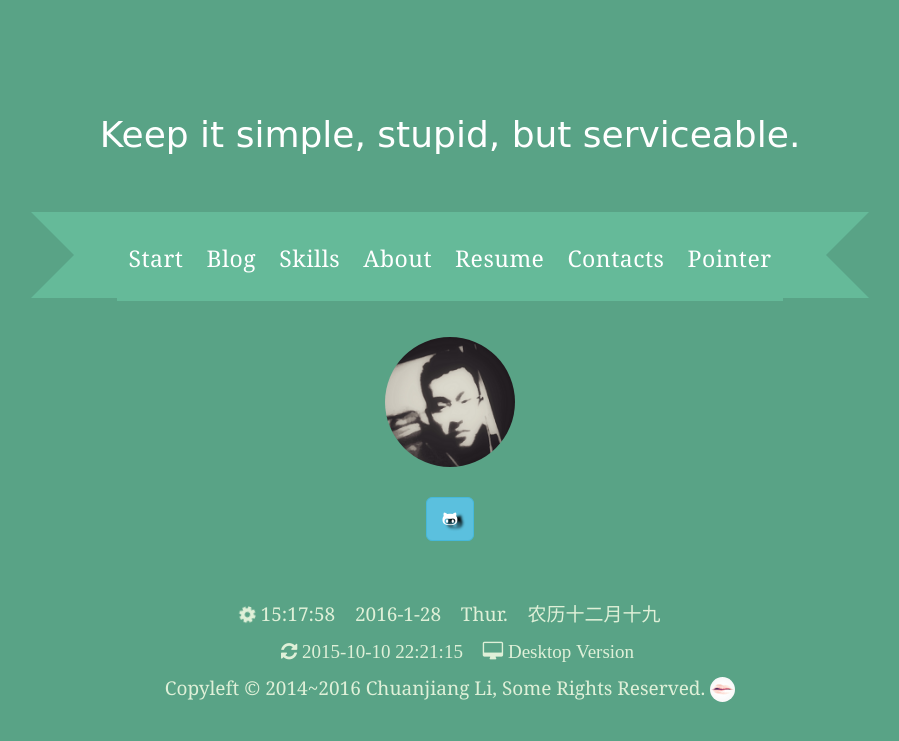
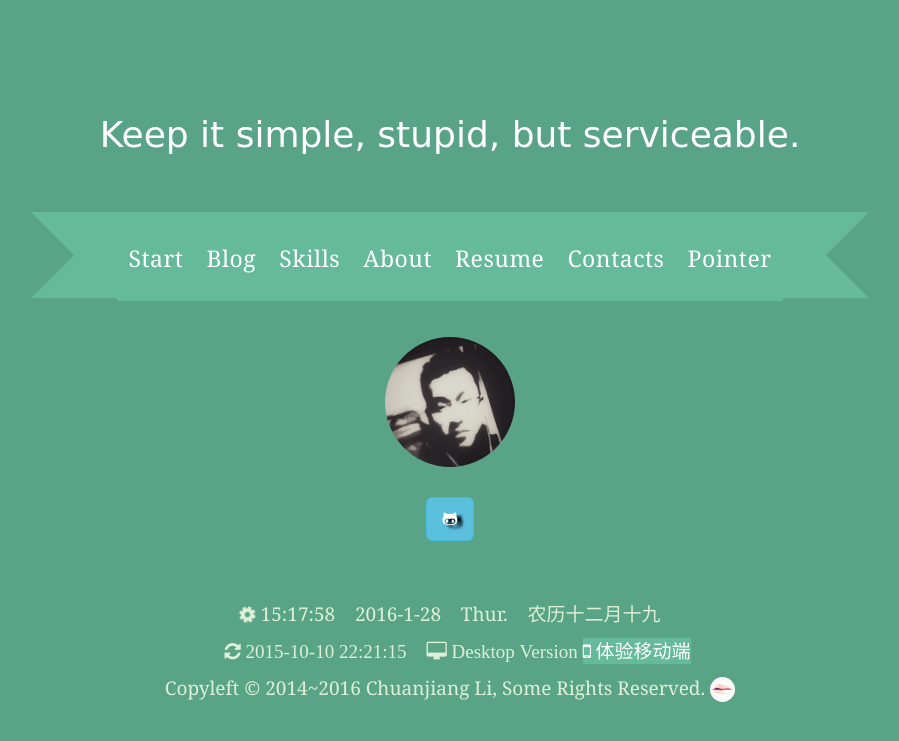
Before and after one commit to light-shadow/ckwongloy.github.io, a Jekyll site: the page built from index.html, in a window 1280 px wide. Shown: the top 741 px of the page, without its empty margins (190-1089 px from the left). Built offline with Jekyll 4.4.1, drawn with Linux system fonts in a browser that asks for light colours; Markdown is read by kramdown in place of the engine named in the settings.

Commit message:
layout adjust

```diff
--- a/_includes/blog_footer.html
+++ b/_includes/blog_footer.html
@@ -32,7 +32,7 @@ Copyleft &copy; 2014~2016 Chuanjiang Li, Some Rights Reserved.
 <span class="fa fa-refresh" style="padding:0 15px 0 15px;"> 2015-10-10 22:21:15</span>
 <span class="fa fa-desktop"> Desktop Version</span>
 
-<a href="http://lamchuanjiang.gitcafe.io" title="Hexo + NexT">
+<a href="http://lamchuanjiang.gitcafe.io" title="Hexo + NexT" target="_blank">
 <button style="color:black;font-weight:bold;">
 <i class="fa fa-mobile" style="font-size:18px;"></i>
 <span style="font-size:14px;"> 切换到移动端</span></button></a></p></div>
--- a/_includes/footer.html
+++ b/_includes/footer.html
@@ -5,7 +5,10 @@
 
 <p style="text-align:center;color:#DFF0D8">
 <span class="fa fa-refresh" style="padding:0 15px 0 15px;"> 2015-10-10 22:21:15</span>
-<span class="fa fa-desktop"> Desktop Version</span></p>
+<span class="fa fa-desktop"> Desktop Version</span>
+
+<a href="http://lamchuanjiang.gitcafe.io" title="Hexo + NexT" style="background:#65BA99;color:white;" target="_blank">
+<span class="fa fa-mobile"> 体验移动端</span></a></p>
 
 <p style="text-align:center;color:#DFF0D8">
 Copyleft &copy; 2014~2016 Chuanjiang Li, Some Rights Reserved.
```
